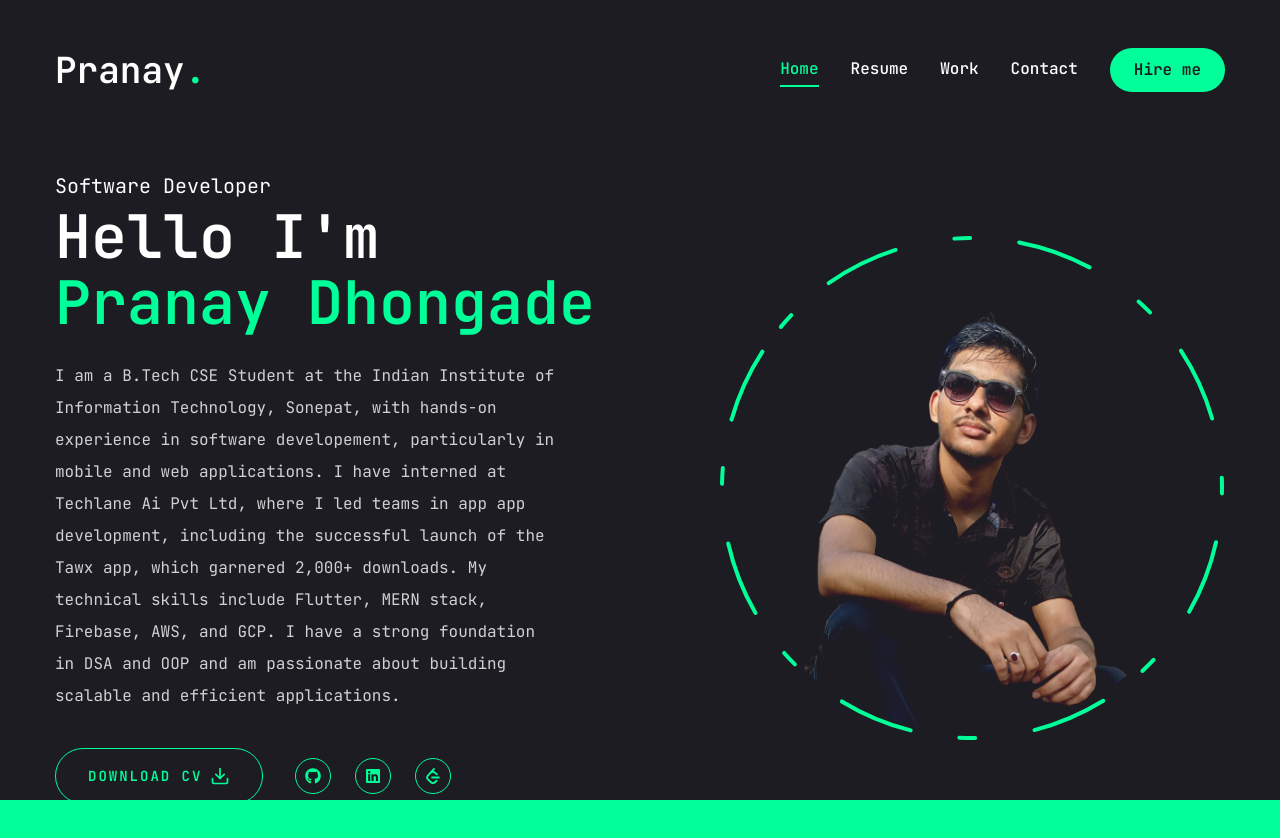
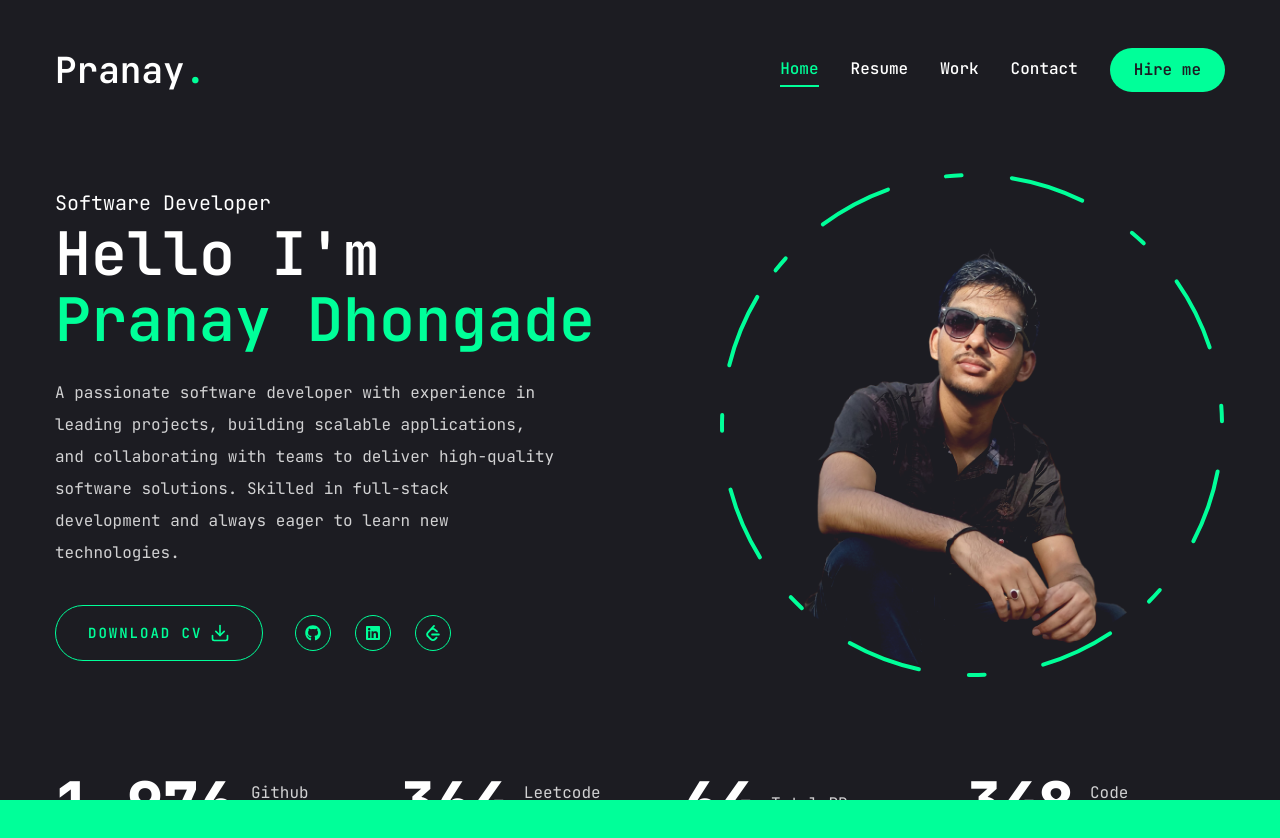
Before and after one commit to PranayD1807/Portfolio-2.0, a Next.js app in the folder client/: page / in a window 1280 px wide. Shown: the top 838 px of the page. Built offline with nearby package versions, Linux system fonts and the light colour scheme.

Commit message:
Stored data in json files

```diff
--- a/client/app/contact/page.jsx
+++ b/client/app/contact/page.jsx
@@ -16,19 +16,28 @@ import {
 
 import { FaPhoneAlt, FaEnvelope, FaMapMarkerAlt } from "react-icons/fa";
 
+// data
+import aboutData from "@/data/about.json";
+
 const info = [
-  { icon: <FaPhoneAlt />, title: "Phone", description: "+91 91723 98229" },
+  { icon: <FaPhoneAlt />, title: "Phone", description: aboutData.phone },
   {
     icon: <FaEnvelope />,
     title: "Email",
-    description: "pranaydhongade1234@gmail.com",
+    description: aboutData.email,
   },
   {
     icon: <FaMapMarkerAlt />,
     title: "Address",
-    description: "Bramhapuri, Chandrapur District, Maharashtra, India",
+    description: aboutData.address,
   },
 ];
+
+const tabDetails = {
+  title: "Let's work together",
+  description:
+    "Looking for a full-time opportunity to collaborate and bring value to an innovative team. I'm ready to contribute my skills and expertise, working together to achieve shared goals and drive success. Let's connect and create something impactful!",
+};
 
 import { motion } from "framer-motion";
 
@@ -47,13 +56,8 @@ const Contact = () => {
           {/* form */}
           <div className="xl:w-[54%] order-2 xl:order-none">
             <form className="flex flex-col gap-6 p-10 bg-[#27272c] rounded-xl">
-              <h3 className="text-4xl text-accent">Let's work together</h3>
-              <p className="text-white/60">
-                Looking for a full-time opportunity to collaborate and bring
-                value to an innovative team. I'm ready to contribute my skills
-                and expertise, working together to achieve shared goals and
-                drive success. Let's connect and create something impactful!
-              </p>
+              <h3 className="text-4xl text-accent">{tabDetails.title} </h3>
+              <p className="text-white/60">{tabDetails.description}</p>
               {/* input */}
               <div className="grid grid-cols-1 md:grid-cols-2 gap-6">
                 <Input type="firstname" placeholder="Firstname" />
--- a/client/app/layout.jsx
+++ b/client/app/layout.jsx
@@ -13,8 +13,8 @@ const jetBrainsMono = JetBrains_Mono({
 });
 
 export const metadata = {
-  title: "Create Next App",
-  description: "Generated by create next app",
+  title: "Pranay Dhongade",
+  description: "Portfolio - Pranay Dhongade",
 };
 
 export default function RootLayout({ children }) {
--- a/client/app/page.jsx
+++ b/client/app/page.jsx
@@ -8,17 +8,14 @@ import Socials from "@/components/Socials";
 import Photo from "@/components/Photo";
 import Stats from "@/components/Stats";
 
+// data
+import aboutData from "@/data/about.json";
+
 const data = {
-  name: "Pranay Dhongade",
-  role: "Software Developer",
-  cv: "https://drive.google.com/drive/folders/12J11YRafiJh5wtDaM3oIQYcPe7DqH_ix?usp=sharing",
-  about:
-    "I am a B.Tech CSE Student at the Indian Institute of Information Technology, Sonepat, " +
-    " with hands-on experience in software developement, particularly in mobile and web applications." +
-    " I have interned at Techlane Ai Pvt Ltd, where I led teams in app app development," +
-    " including the successful launch of the Tawx app, which garnered 2,000+ downloads." +
-    " My technical skills include Flutter, MERN stack, Firebase, AWS, and GCP. " +
-    "I have a strong foundation in DSA and OOP and am passionate about building scalable and efficient applications.",
+  name: aboutData.name,
+  role: aboutData.role,
+  cv: aboutData.cv,
+  about: aboutData.description,
 };
 
 const Home = () => {
--- a/client/app/resume/page.jsx
+++ b/client/app/resume/page.jsx
@@ -30,109 +30,35 @@ import {
   SiGooglecloud,
 } from "react-icons/si";
 
+// data
+import aboutData from "@/data/about.json";
+import education from "@/data/education.json";
+import experience from "@/data/experience.json";
+
 // about data
 const about = {
   title: "About me",
-  description:
-    "A passionate software developer with experience in leading projects, building scalable applications, and collaborating with teams to deliver high-quality software solutions. Skilled in full-stack development and always eager to learn new technologies.",
+  description: aboutData.description,
   info: [
     {
       fieldName: "Name",
-      fieldValue: "Pranay Dhongade",
+      fieldValue: aboutData.name,
     },
     {
       fieldName: "Phone",
-      fieldValue: "+91 91723 98229",
+      fieldValue: aboutData.phone,
     },
     {
       fieldName: "Email",
-      fieldValue: "pranaydhongade1234@gmail.com",
+      fieldValue: aboutData.email,
     },
     {
       fieldName: "Languages",
-      fieldValue: "English, Hindi, Marathi",
+      fieldValue: aboutData.languages,
     },
     {
       fieldName: "Hobbies",
-      fieldValue: "Coding, Wanderlust, Building, Video Games, Reading",
-    },
-  ],
-};
-
-// experience data
-const experience = {
-  icon: "/assets/resume/badge.svg",
-  title: "My experience",
-  description:
-    "Showcase my roles as a Software Engineer intern, leading teams, developing mobile and web apps using Flutter and MERN stack, integrating key functionalities like payment gateways and real-time messaging, and launching successful apps with over 2000+ downloads.",
-  items: [
-    {
-      company: "Techlane AI Pvt Ltd.",
-      position: "Software Development Engineer Intern",
-      duration: "Jan 2024 - Present",
-      info: [
-        "Led a team of 3-5 in designing database structures and making key system decisions.",
-        "Integrated payment gateways, live video calling and firebase cloud messaging.",
-        "Key contributor to the Tawx app development, achieving 2000+ downloads.",
-        "Published multiple apps on both Google Play Store and Apple App Store.",
-        "Restructured user sessions, overhauled backend architecture, and deployed servers efficiently.",
-        "Provided strategic suggestions and feedback to senior management during internal meetings",
-      ],
-    },
-    {
-      company: "Techlane AI Pvt Ltd.",
-      position: "Flutter Developer Intern",
-      duration: "Apr 2023 - May 2023",
-      info: [
-        "Spearheaded the development of two mobile applications using Flutter, ensuring optimal performance.",
-        "Integrated an AI chatbot with REST API and Firebase for seamless real-time messaging.",
-        "Implemented LocalDB for secure chat message storage and employed AES encryption for data backups.",
-        "Managed and guided a team of two developers to ensure efficient completion and delivery of the task.",
-      ],
-    },
-    {
-      company: "UIpropitome Tech",
-      position: "Flutter Developer Intern",
-      duration: "June 2022 - Aug 2022",
-      info: [
-        "Developed 3 cross-platform applications, improving device compatibility and user experience.",
-        "Designed and implemented the frontend for three integrated apps, including modules for doctor booking and card usage, which served a unified client organization",
-        "Collaborated closely with two team members on a large-scale initiative, enhancing overall quality and performance.",
-      ],
-    },
-    {
-      company: "Mewoc (Keshri Edutech)",
-      position: "Flutter Developer Intern",
-      duration: "Feb 2022 - Mar 2022",
-      info: [
-        "Created 4-6 modules for CRM and web applications using Flutter, improving overall efficiency and functionality.",
-        "Worked with a team of three to optimize the software development process, enhancing delivery speed and quality.",
-      ],
-    },
-  ],
-};
-
-// education data
-const education = {
-  icon: "/assets/resume/cap.svg",
-  title: "My education",
-  description:
-    "Completed B.Tech in Computer Science from IIIT Sonepat with a CGPA of 8.71, alongside senior and secondary education with distinction.",
-  items: [
-    {
-      institution: "IIIT, Sonepat",
-      degree: "B.Tech in Computer Science & Engineering",
-      duration: "Aug 2020 - June 2024",
-    },
-    {
-      institution: "Maharashtra State Board",
-      degree: "Higher Secondary Certificate (Science)",
-      duration: "Mar 2018 - Feb 2020",
-    },
-    {
-      institution: "Maharashtra State Board",
-      degree: "Secondary Certificate",
-      duration: "Jul 2017 - Mar 2018",
+      fieldValue: aboutData.hobbies,
     },
   ],
 };
--- /dev/null
+++ b/client/data/about.json
@@ -0,0 +1,11 @@
+{
+  "name": "Pranay Dhongade",
+  "role": "Software Developer",
+  "phone": "+91 91723 98229",
+  "cv": "https://drive.google.com/drive/folders/12J11YRafiJh5wtDaM3oIQYcPe7DqH_ix?usp=sharing",
+  "email": "pranaydhongade1234@gmail.com",
+  "address": "Bramhapuri, Chandrapur District, Maharashtra, India",
+  "languages": "English, Hindi, Marathi",
+  "hobbies": "Coding, Wanderlust, Building, Video Games, Reading",
+  "description": "A passionate software developer with experience in leading projects, building scalable applications, and collaborating with teams to deliver high-quality software solutions. Skilled in full-stack development and always eager to learn new technologies."
+}
--- /dev/null
+++ b/client/data/education.json
@@ -0,0 +1,22 @@
+{
+  "icon": "/assets/resume/cap.svg",
+  "title": "My education",
+  "description": "Completed B.Tech in Computer Science from IIIT Sonepat with a CGPA of 8.71, alongside senior and secondary education with distinction.",
+  "items": [
+    {
+      "institution": "IIIT, Sonepat",
+      "degree": "B.Tech in Computer Science & Engineering",
+      "duration": "Aug 2020 - June 2024"
+    },
+    {
+      "institution": "Maharashtra State Board",
+      "degree": "Higher Secondary Certificate (Science)",
+      "duration": "Mar 2018 - Feb 2020"
+    },
+    {
+      "institution": "Maharashtra State Board",
+      "degree": "Secondary Certificate",
+      "duration": "Jul 2017 - Mar 2018"
+    }
+  ]
+}
--- /dev/null
+++ b/client/data/experience.json
@@ -0,0 +1,50 @@
+{
+  "icon": "/assets/resume/badge.svg",
+  "title": "My experience",
+  "description": "Showcase my roles as a Software Engineer intern, leading teams, developing mobile and web apps using Flutter and MERN stack, integrating key functionalities like payment gateways and real-time messaging, and launching successful apps with over 2000+ downloads.",
+  "items": [
+    {
+      "company": "Techlane AI Pvt Ltd.",
+      "position": "Software Development Engineer Intern",
+      "duration": "Jan 2024 - Present",
+      "info": [
+        "Led a team of 3-5 in designing database structures and making key system decisions.",
+        "Integrated payment gateways, live video calling and firebase cloud messaging.",
+        "Key contributor to the Tawx app development, achieving 2000+ downloads.",
+        "Published multiple apps on both Google Play Store and Apple App Store.",
+        "Restructured user sessions, overhauled backend architecture, and deployed servers efficiently.",
+        "Provided strategic suggestions and feedback to senior management during internal meetings"
+      ]
+    },
+    {
+      "company": "Techlane AI Pvt Ltd.",
+      "position": "Flutter Developer Intern",
+      "duration": "Apr 2023 - May 2023",
+      "info": [
+        "Spearheaded the development of two mobile applications using Flutter, ensuring optimal performance.",
+        "Integrated an AI chatbot with REST API and Firebase for seamless real-time messaging.",
+        "Implemented LocalDB for secure chat message storage and employed AES encryption for data backups.",
+        "Managed and guided a team of two developers to ensure efficient completion and delivery of the task."
+      ]
+    },
+    {
+      "company": "UIpropitome Tech",
+      "position": "Flutter Developer Intern",
+      "duration": "June 2022 - Aug 2022",
+      "info": [
+        "Developed 3 cross-platform applications, improving device compatibility and user experience.",
+        "Designed and implemented the frontend for three integrated apps, including modules for doctor booking and card usage, which served a unified client organization",
+        "Collaborated closely with two team members on a large-scale initiative, enhancing overall quality and performance."
+      ]
+    },
+    {
+      "company": "Mewoc (Keshri Edutech)",
+      "position": "Flutter Developer Intern",
+      "duration": "Feb 2022 - Mar 2022",
+      "info": [
+        "Created 4-6 modules for CRM and web applications using Flutter, improving overall efficiency and functionality.",
+        "Worked with a team of three to optimize the software development process, enhancing delivery speed and quality."
+      ]
+    }
+  ]
+}
```
